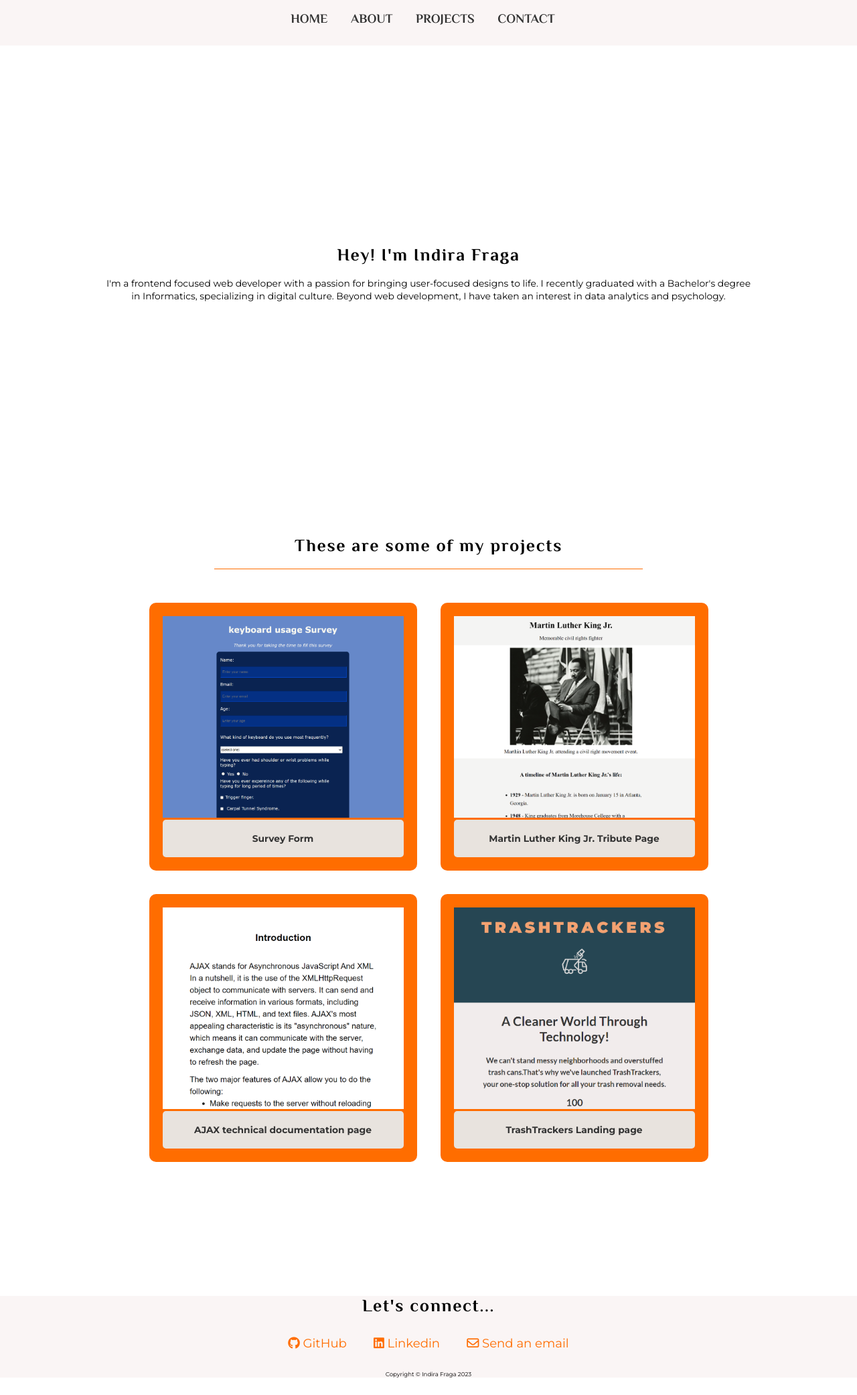
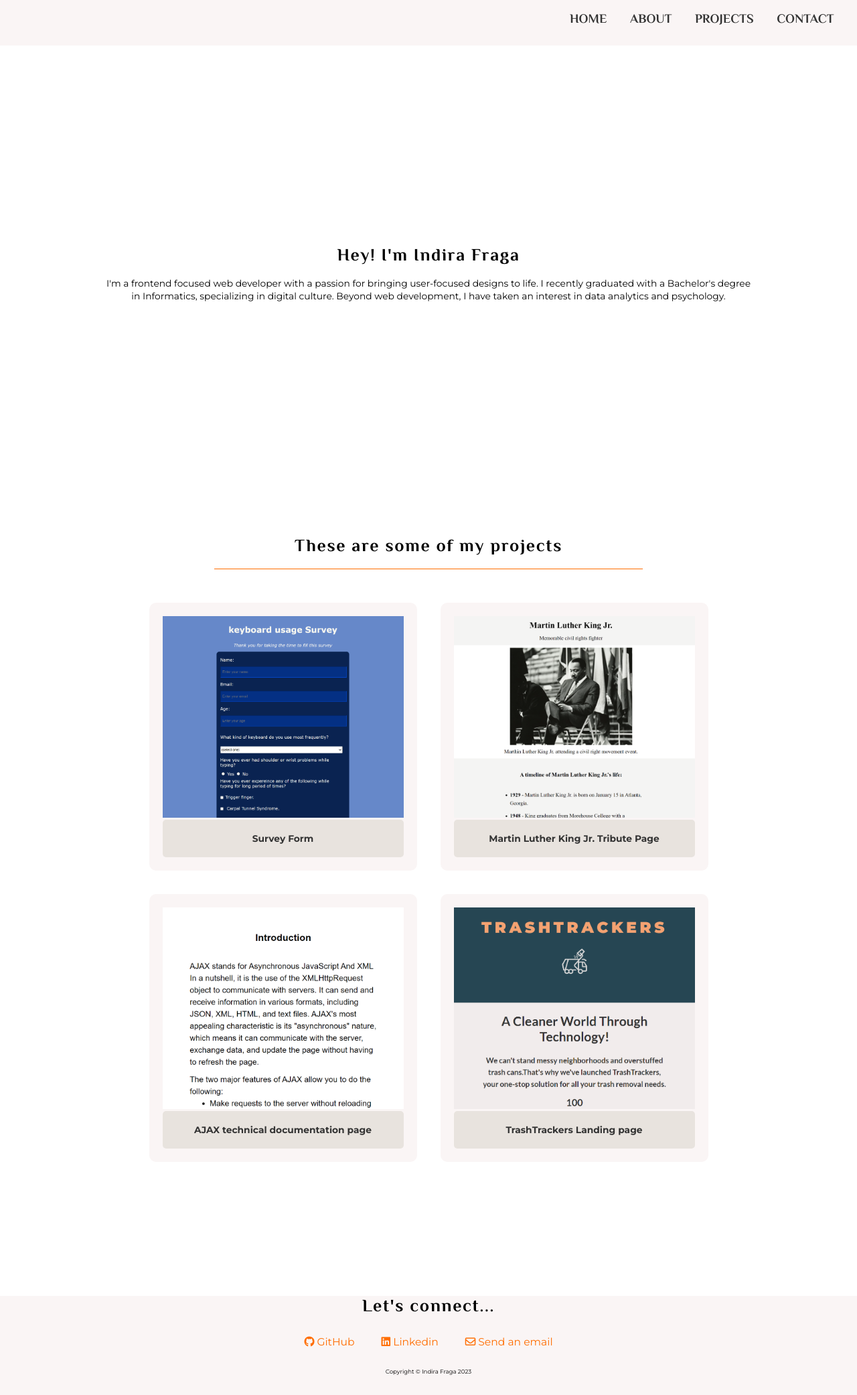
Before and after one commit to indy-stack/Personal-Portfolio, a plain HTML site: page index.html in a window 1280 px wide. Shown: the whole page at 67% size. Before the commit the page ends 2057 px from the top, so only its background shows below. Drawn offline with Linux system fonts and the light colour scheme.

Commit message:
chnaged project tile background

```diff
--- a/styles.css
+++ b/styles.css
@@ -22,7 +22,7 @@ html {
 }
 
 body::-webkit-scrollbar {
-    width: 0.9em;
+    width: 0.5em;
 }
 
 body::-webkit-scrollbar-thumb {
@@ -39,13 +39,14 @@ body {
 
 #header{
     width: 100vw;
-    height: 50px;
+    height: auto;
+    padding-bottom: 50px;
 }
 
 #navbar {
     display: flex;
-    justify-content: center;
-    width: 100%;
+    justify-content: flex-end;
+    width: 100vw;
     position: fixed;
     top: 0;
     left: 0;
@@ -145,7 +146,7 @@ hr {
 }
 
 .project-tile {
-    background-color: var(--secondary-color);
+    background-color: var(--neutral-color);
     width: 400px;
     height: 400px;
     margin: 10px;
@@ -156,6 +157,7 @@ hr {
 
 .project-tile:hover {
     transform: scale(105%);
+    border: 1px solid var(--secondary-color)
 }
 
 .project-tile img {
@@ -187,6 +189,7 @@ hr {
     justify-content: center;
     align-items: center;
     gap: 30px;
+    padding-bottom: 30px;
 }
 
 .contact-links {
@@ -195,12 +198,12 @@ hr {
     align-items: center;
     justify-content: center;
     gap: 40px;
-    font-size: 2.1rem;
+    font-size: 1.8rem;
 
 }
 
 .contact-link-item {
-    color: #FF6D00;
+    color: var(--secondary-color);
 }
 
 .contact-link-item:hover {
@@ -238,8 +241,7 @@ hr {
     .contact-links {
         display: flex;
         flex-direction: column;
-        gap: 20px;
-        font-size: 2.1rem;
+        gap: 10px;
     }
 
 }
```
